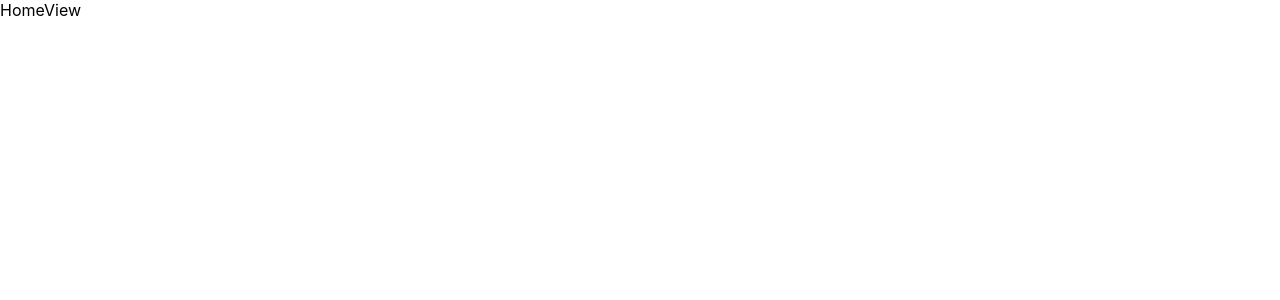
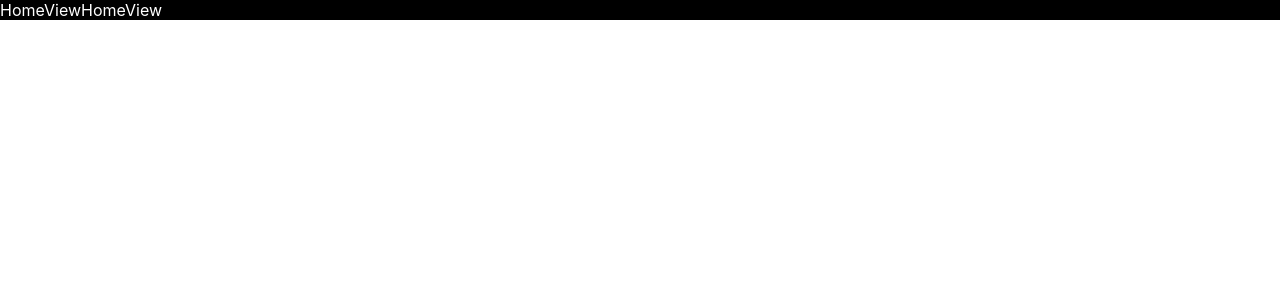
Before and after one commit to EddosPrazeres/gmusic-challenge, a React (Create React App) app: page / in a window 1280 px wide. Shown: the top 300 px of the page. Built offline with nearby package versions, Linux system fonts and the light colour scheme.

Commit message:
In Progress Home using Atomic Text

```diff
--- a/src/views/Home/Layout/index.tsx
+++ b/src/views/Home/Layout/index.tsx
@@ -1,10 +1,12 @@
 import * as React from "react";
+import { Text } from "../../../components";
 import { IHomeLayout } from "../data";
-// import './styles.scss'
+import './styles.scss'
 
 export default function HomeView({ title= "HomeView" }: IHomeLayout) {
   return (
     <div className="HomeView">
+        <Text title="HomeView"/>
       {title}
     </div>
   );
```
